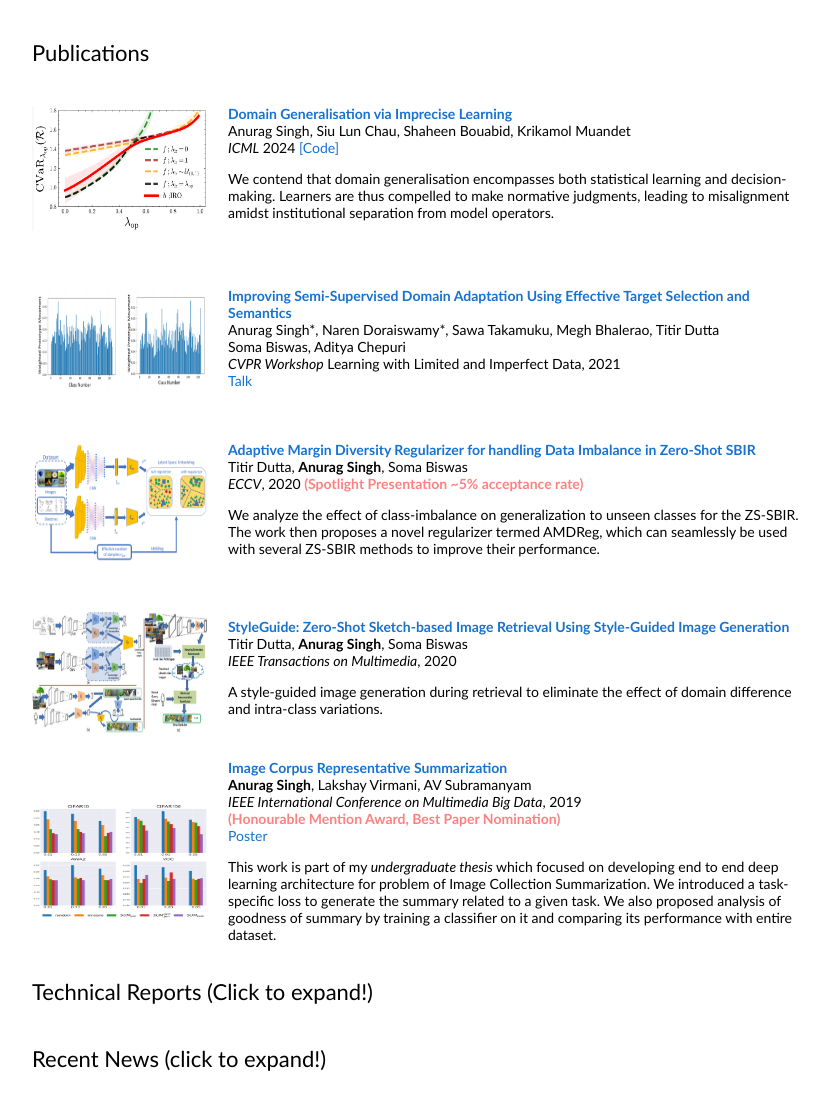
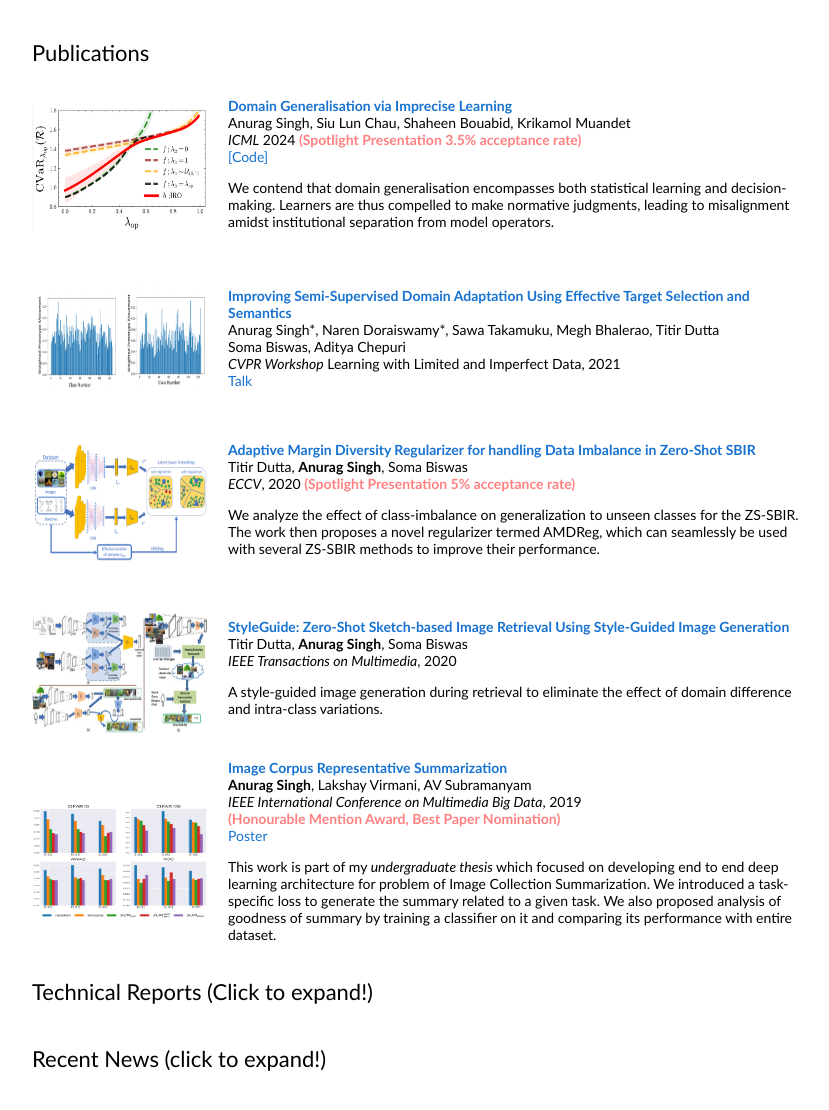
Before and after one commit to Anurag14/anurag14.github.io, a Jekyll site: the page built from index.html, in a window 1280 px wide, cut to the strip 288-1442 px from the top of the page. Shown: the top 1110 px of the strip, without its empty margins (228-1057 px from the left). Built offline with Jekyll 4.4.1, drawn with Linux system fonts in a browser that asks for light colours.

Commit message:
Update mainpage.html

```diff
--- a/_layouts/mainpage.html
+++ b/_layouts/mainpage.html
@@ -68,7 +68,7 @@
         <papertitle>Domain Generalisation via Imprecise Learning</papertitle>
         </a><br>
         Anurag Singh, Siu Lun Chau, Shaheen Bouabid, Krikamol Muandet<br>
-        <em>ICML</em> 2024 <a href="https://github.com/muandet-lab/dgil">[Code]</a><br>
+        <em>ICML</em> 2024 <font color="#FF8080"><strong>(Spotlight Presentation 3.5% acceptance rate)</strong></font><br>  <a href="https://github.com/muandet-lab/dgil">[Code]</a><br>
 	<p>We contend that domain generalisation encompasses both statistical learning and decision-making. Learners are thus compelled to make normative judgments, leading to misalignment amidst institutional separation from model operators.
 </p>
         </td>
@@ -95,7 +95,7 @@
         <papertitle>Adaptive Margin Diversity Regularizer for handling Data Imbalance in Zero-Shot SBIR</papertitle>
         </a><br>
         Titir Dutta, <strong>Anurag Singh</strong>, Soma Biswas<br>
-        <em>ECCV</em>, 2020 <font color="#FF8080"><strong>(Spotlight Presentation ~5% acceptance rate)</strong></font><br>
+        <em>ECCV</em>, 2020 <font color="#FF8080"><strong>(Spotlight Presentation 5% acceptance rate)</strong></font><br>
         <p>We analyze the effect of class-imbalance on generalization to unseen classes for the ZS-SBIR. The work then proposes a novel regularizer termed AMDReg, which can seamlessly be used with several ZS-SBIR methods to improve their performance. </p>
         </td>
         </tr>
```
